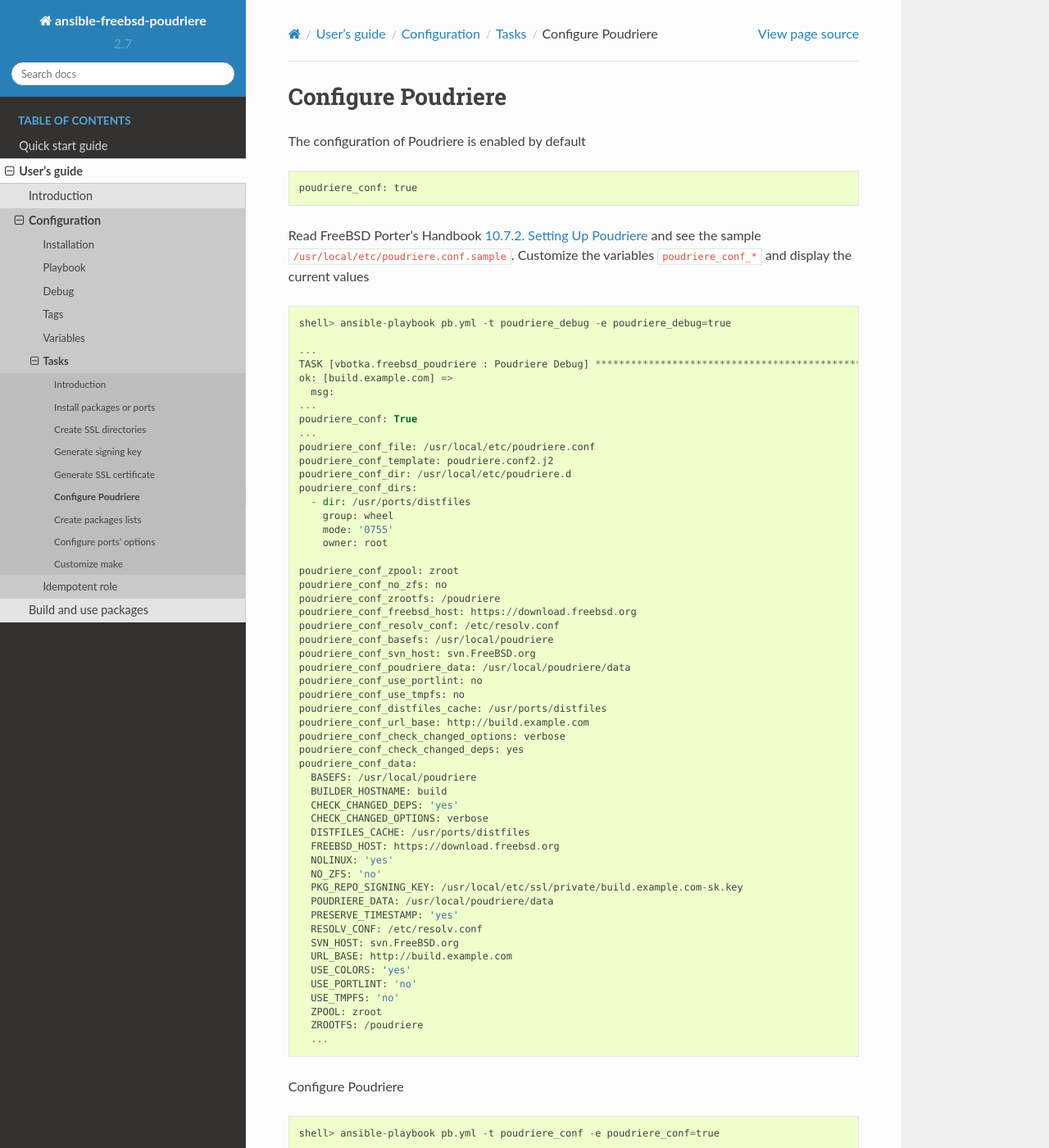
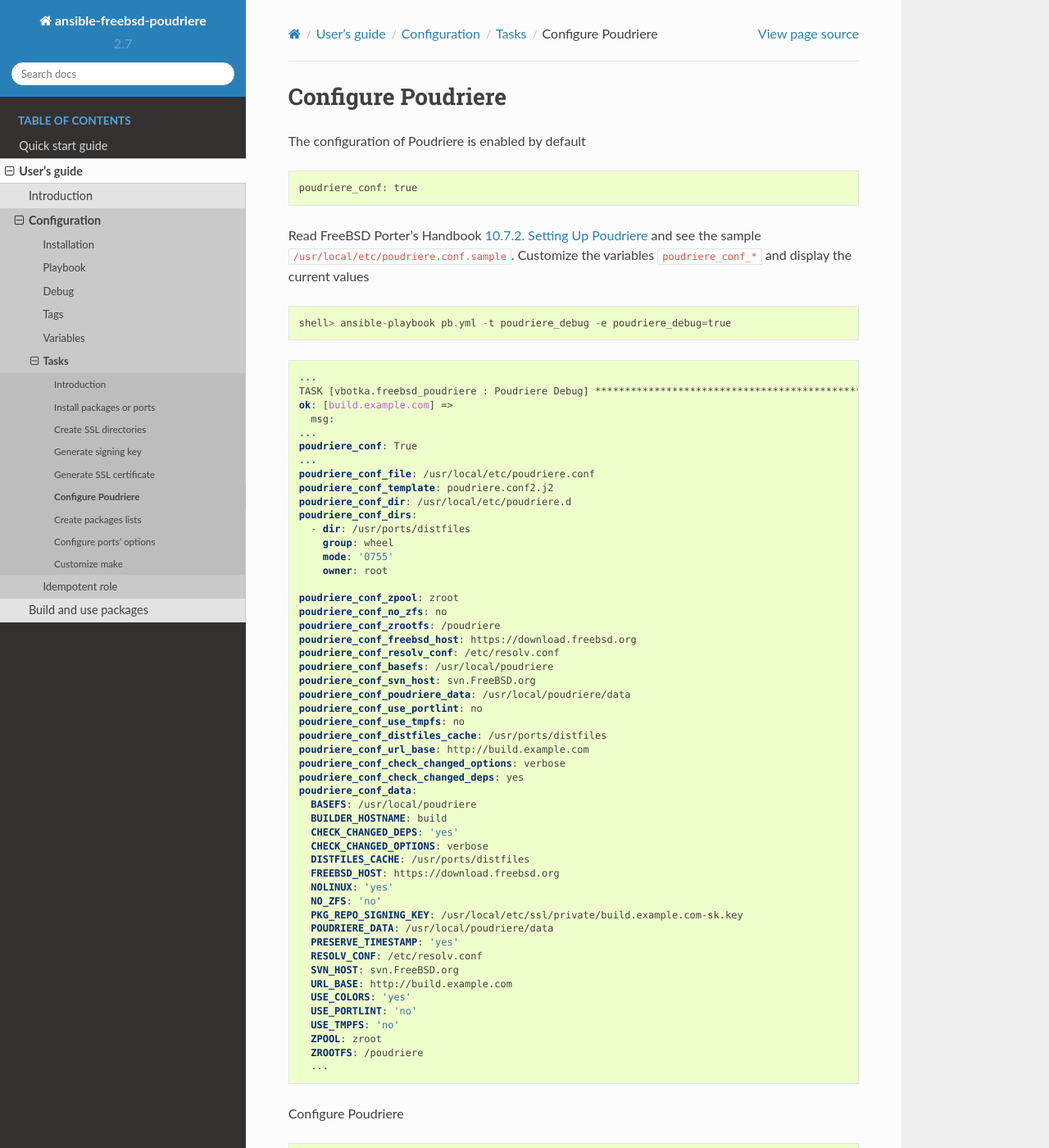
Before and after one commit to vbotka/ansible-freebsd-poudriere, a Sphinx documentation site: the page built from docs/source/task-conf.rst, in a window 1280 px wide and 1400 px high. Shown: the whole window at 82% size. Built offline with Sphinx 7.4.7 and the Read the Docs theme 3.1.0, drawn with Linux system fonts in a browser that asks for light colours; some web fonts are replaced; pages that are not in the unit, such as notebooks, are missing from menus.

Commit message:
Updated docs. Formatting incl. index.

```diff
--- a/docs/source/task-conf.rst
+++ b/docs/source/task-conf.rst
@@ -10,6 +12,8 @@
 variables ``poudriere_conf_*`` and display the current values ::
 
    shell> ansible-playbook pb.yml -t poudriere_debug -e poudriere_debug=true
+
+.. code-block:: yaml
 
    ...
    TASK [vbotka.freebsd_poudriere : Poudriere Debug] ************************************************
--- a/docs/source/task-key.rst
+++ b/docs/source/task-key.rst
@@ -3,6 +3,7 @@
 Generate signing key
 ^^^^^^^^^^^^^^^^^^^^
 
+.. index:: single: SSL; Tasks/Generate signing key
 .. index:: single: poudriere_key; Tasks/Generate signing key
 .. index:: single: signing key; Tasks/Generate signing key
 
```
Also changed, not shown: other parts of docs/source/task-conf.rst (+2 -0 lines).
